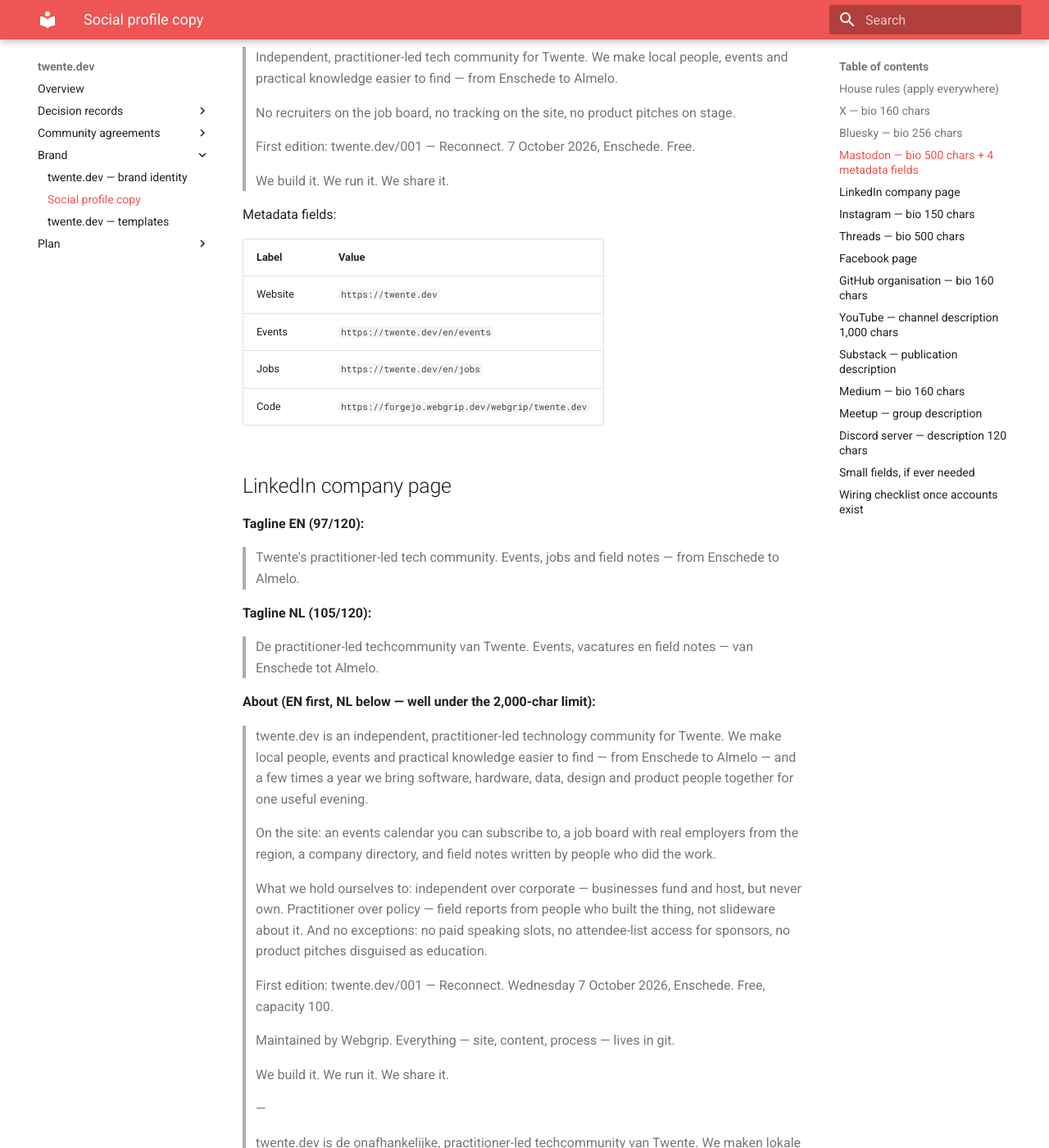
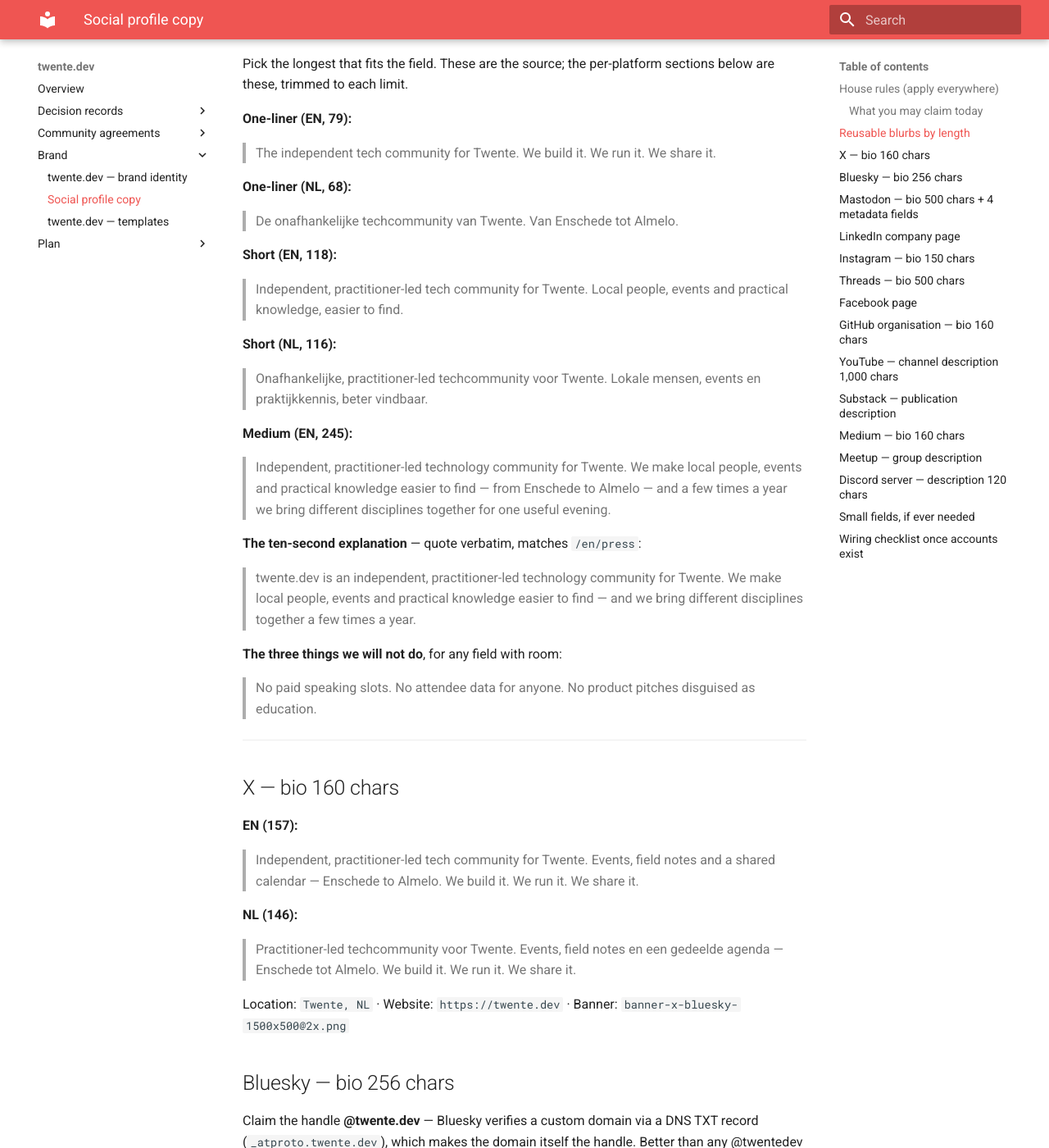
Before and after one commit to webgrip/twente.dev, an MkDocs documentation site: the page built from docs/brand/social-profile-copy.md, in a window 1280 px wide and 1400 px high, scrolled down 1648 px. Shown: the whole window at 82% size. Built offline with MkDocs 1.6.1 and Material for MkDocs 9.7.7, drawn with Linux system fonts in a browser that asks for light colours; some of the changed text lies outside the part shown.

Commit message:
docs(brand): rewrite social copy — it advertised a deleted job board
Every bio in this file promised a job board. ADR-0009 deleted it, and
twente.dev/en/jobs and /nl/vacatures both return 404 — checked today.
Fourteen references across X, LinkedIn, Instagram, Facebook, YouTube,
Meetup, Discord, TikTok and Reddit, plus a Mastodon metadata field
pointing at the dead URL as a verified profile link.

A profile bio is the one surface nobody re-reads after pasting, so this
was the worst possible place for a stale claim to sit. Also removed: the
company directory (still a placeholder) and every capacity figure — the
room is mid-change in VIK-673 and a bio should not carry a number that is
about to be wrong.

Added a "what you may claim today" table so the next edit checks reality
before writing copy, and a paste-time link check at the bottom.

New: reusable blurbs at fixed lengths (one-liner, short, medium, the
ten-second explanation, the three refusals) so a platform not listed here
does not get improvised copy. Every per-platform bio is derived from
those.

Character counts are now measured, not asserted. Twelve were wrong and one
was over its limit — the Dutch X bio at 162 against a 160 cap, which would
have been silently truncated on paste. Counts cover the full pasted string,
not the first line: an earlier pass measured line one of each multi-line
blockquote and reported "Medium (EN)" as 84 when it is 245.

Mastodon's four metadata URLs verified: three serve 200, the root answers
302, which is the locale redirect and not a fault.

VIK-801

Co-Authored-By: Claude Fable 5 <noreply@anthropic.com>

````diff
--- a/docs/brand/social-profile-copy.md
+++ b/docs/brand/social-profile-copy.md
@@ -3,6 +3,13 @@
 Bios, descriptions and about-texts for every platform twente.dev might register.
 Companion to the visual kit in `public/brand/social/`. Paste-ready; character counts
 are checked against each platform's current limits.
+
+> **Rewritten 2026-08-30.** The previous version advertised a job board across fourteen
+> places, including a Mastodon metadata link pointing at `twente.dev/en/jobs` — which
+> returns **404**. The job board was deleted by [ADR-0009](../adrs/0009-lean-launch-remove-job-board.md)
+> and the companies directory is still a placeholder. Every claim below is checked against
+> what the site actually serves today. **Do not reintroduce a feature to a bio before it
+> exists on the site** — a profile is the one surface nobody re-reads after pasting.
 
 ## House rules (apply everywhere)
 
@@ -14,9 +21,25 @@ are checked against each platform's current limits.
 - English is the default for platforms with an international dev audience
   (Bluesky, Mastodon, GitHub, Medium, Substack). Dutch for the local-first ones
   (Instagram, Facebook). LinkedIn gets both.
+- **Never state a capacity.** It lives in `src/config/site.ts` and is mid-change
+  (VIK-673). Say "free" and link; the page carries the number.
 - **Launch vs evergreen**: where a bio mentions twente.dev/001, swap that line out
   after the event — same split as the launch/evergreen banners in the kit.
 - Avatar: `avatar-1024.png` everywhere. Banners per platform from `public/brand/social/`.
+
+### What you may claim today
+
+| Claim                                        | Status                                                             |
+| -------------------------------------------- | ------------------------------------------------------------------ |
+| Events calendar you can subscribe to (ICS)   | ✅ live                                                            |
+| Field notes / articles by practitioners      | ✅ live                                                            |
+| Numbered flagship events, starting with /001 | ✅ live                                                            |
+| Partner compact, published terms             | ✅ live                                                            |
+| No cookies, no tracking, everything in git   | ✅ live                                                            |
+| Community directory                          | ⚠️ page live, listings **not yet published** — say "in the making" |
+| Company directory                            | ⚠️ placeholder — do not claim                                      |
+| Job board                                    | ❌ **deleted** — never mention                                     |
+| Newsletter                                   | ⚠️ not open yet — do not promise a signup                          |
 
 Launch line to append where a field has room (drop after 7 Oct 2026):
 
@@ -25,15 +48,57 @@ Launch line to append where a field has room (drop after 7 Oct 2026):
 
 ---
 
+## Reusable blurbs by length
+
+Pick the longest that fits the field. These are the source; the per-platform sections
+below are these, trimmed to each limit.
+
+**One-liner (EN, 79):**
+
+> The independent tech community for Twente. We build it. We run it. We share it.
+
+**One-liner (NL, 68):**
+
+> De onafhankelijke techcommunity van Twente. Van Enschede tot Almelo.
+
+**Short (EN, 118):**
+
+> Independent, practitioner-led tech community for Twente. Local people, events and
+> practical knowledge, easier to find.
+
+**Short (NL, 116):**
+
+> Onafhankelijke, practitioner-led techcommunity voor Twente. Lokale mensen, events en
+> praktijkkennis, beter vindbaar.
+
+**Medium (EN, 245):**
+
+> Independent, practitioner-led technology community for Twente. We make local people,
+> events and practical knowledge easier to find — from Enschede to Almelo — and a few
+> times a year we bring different disciplines together for one useful evening.
+
+**The ten-second explanation** — quote verbatim, matches `/en/press`:
+
+> twente.dev is an independent, practitioner-led technology community for Twente. We make
+> local people, events and practical knowledge easier to find — and we bring different
+> disciplines together a few times a year.
+
+**The three things we will not do**, for any field with room:
+
+> No paid speaking slots. No attendee data for anyone. No product pitches disguised as
+> education.
+
+---
+
 ## X — bio 160 chars
 
-**EN (159):**
+**EN (157):**
 
-> Practitioner-led tech community for Twente. Events, jobs, field notes — from Enschede to Almelo. Independent, no tracking. We build it. We run it. We share it.
+> Independent, practitioner-led tech community for Twente. Events, field notes and a shared calendar — Enschede to Almelo. We build it. We run it. We share it.
 
-**NL (153):**
+**NL (146):**
 
-> Practitioner-led techcommunity voor Twente. Events, vacatures, field notes — van Enschede tot Almelo. Onafhankelijk. We build it. We run it. We share it.
+> Practitioner-led techcommunity voor Twente. Events, field notes en een gedeelde agenda — Enschede tot Almelo. We build it. We run it. We share it.
 
 Location: `Twente, NL` · Website: `https://twente.dev` · Banner: `banner-x-bluesky-1500x500@2x.png`
 
@@ -45,7 +110,7 @@ than any @twentedev variant.
 
 **EN (245):**
 
-> Independent, practitioner-led tech community for Twente. We make local people, events and practical knowledge easier to find — from Enschede to Almelo. No recruiters, no tracking, no product pitches on stage. We build it. We run it. We share it.
+> Independent, practitioner-led tech community for Twente. We make local people, events and practical knowledge easier to find — from Enschede to Almelo. No tracking, no recruiters, no product pitches on stage. We build it. We run it. We share it.
 
 ## Mastodon — bio 500 chars + 4 metadata fields
 
@@ -56,42 +121,45 @@ metadata fields show as verified.
 
 > Independent, practitioner-led tech community for Twente. We make local people, events and practical knowledge easier to find — from Enschede to Almelo.
 >
-> No recruiters on the job board, no tracking on the site, no product pitches on stage.
+> No tracking on the site, no product pitches on stage, no attendee data for anyone.
 >
 > First edition: twente.dev/001 — Reconnect. 7 October 2026, Enschede. Free.
 >
 > We build it. We run it. We share it.
 
-Metadata fields:
+Metadata fields — **all four checked 2026-08-30.** Three serve 200; `https://twente.dev`
+answers 302, which is the deliberate locale redirect to `/nl` or `/en`, not a fault:
 
-| Label   | Value                                            |
-| ------- | ------------------------------------------------ |
-| Website | `https://twente.dev`                             |
-| Events  | `https://twente.dev/en/events`                   |
-| Jobs    | `https://twente.dev/en/jobs`                     |
-| Code    | `https://forgejo.webgrip.dev/webgrip/twente.dev` |
+| Label    | Value                                            |
+| -------- | ------------------------------------------------ |
+| Website  | `https://twente.dev`                             |
+| Events   | `https://twente.dev/en/events`                   |
+| Partners | `https://twente.dev/en/partners`                 |
+| Code     | `https://forgejo.webgrip.dev/webgrip/twente.dev` |
 
 ## LinkedIn company page
 
-**Tagline EN (97/120):**
+**Tagline EN (105/120):**
 
-> Twente's practitioner-led tech community. Events, jobs and field notes — from Enschede to Almelo.
+> Twente's practitioner-led tech community. Events, field notes and a shared calendar — Enschede to Almelo.
 
-**Tagline NL (105/120):**
+**Tagline NL (115/120):**
 
-> De practitioner-led techcommunity van Twente. Events, vacatures en field notes — van Enschede tot Almelo.
+> De practitioner-led techcommunity van Twente. Events, field notes en een gedeelde agenda — van Enschede tot Almelo.
 
 **About (EN first, NL below — well under the 2,000-char limit):**
 
 > twente.dev is an independent, practitioner-led technology community for Twente. We make local people, events and practical knowledge easier to find — from Enschede to Almelo — and a few times a year we bring software, hardware, data, design and product people together for one useful evening.
 >
-> On the site: an events calendar you can subscribe to, a job board with real employers from the region, a company directory, and field notes written by people who did the work.
+> On the site: an events calendar you can subscribe to, field notes written by people who did the work, and a directory of the region's communities — which we are building with those communities, not about them.
 >
-> What we hold ourselves to: independent over corporate — businesses fund and host, but never own. Practitioner over policy — field reports from people who built the thing, not slideware about it. And no exceptions: no paid speaking slots, no attendee-list access for sponsors, no product pitches disguised as education.
+> What we hold ourselves to: independent over corporate — businesses fund and host, but never own. Practitioner over policy — field reports from people who built the thing, not slideware about it. And no exceptions: no paid speaking slots, no attendee data for anyone, no product pitches disguised as education.
 >
-> First edition: twente.dev/001 — Reconnect. Wednesday 7 October 2026, Enschede. Free, capacity 100.
+> Existing meetups keep their own identity, their own list and their own stage. We make them easier to find and always link to the source. Our terms with them are published at twente.dev/en/partners.
 >
-> Maintained by Webgrip. Everything — site, content, process — lives in git.
+> First edition: twente.dev/001 — Reconnect. Wednesday 7 October 2026, Enschede. Free.
+>
+> Funded by its founder through Webgrip, with time and a small budget from Code14. Everything — site, content, process — lives in git.
 >
 > We build it. We run it. We share it.
 >
@@ -103,9 +171,9 @@ Banners: `banner-linkedin-page-1128x191@2x.png` (page) · `banner-linkedin-1584x
 
 ## Instagram — bio 150 chars
 
-**NL (138):**
+**NL (148):**
 
-> Techcommunity voor Twente. Events, vacatures en field notes — van Enschede tot Almelo. Geen tracking. We build it. We run it. We share it.
+> Techcommunity voor Twente. Events, field notes en een gedeelde agenda — van Enschede tot Almelo. Geen tracking. We build it. We run it. We share it.
 
 Website field: `https://twente.dev`
 
@@ -115,17 +183,17 @@ Reuse the Bluesky EN bio; append the launch line while /001 is upcoming.
 
 ## Facebook page
 
-**Intro EN/NL mix (92/101):**
+**Intro EN/NL mix (96/101):**
 
-> Practitioner-led techcommunity voor Twente. Events, vacatures en field notes. Geen tracking.
+> Practitioner-led techcommunity voor Twente. Events, field notes, gedeelde agenda. Geen tracking.
 
 **About (NL):**
 
 > twente.dev is een onafhankelijke, practitioner-led techcommunity voor Twente. We maken lokale mensen, events en praktijkkennis beter vindbaar — van Enschede tot Almelo — en brengen een paar keer per jaar makers uit software, hardware, data, design en product bij elkaar voor één nuttige avond.
 >
-> Op de site: een events-kalender waarop je je kunt abonneren, vacatures van echte werkgevers uit de regio (geen recruiters, geen doorplaatsingen), een bedrijvengids en field notes van mensen die het werk zelf deden.
+> Op de site: een events-kalender waarop je je kunt abonneren, field notes van mensen die het werk zelf deden, en een gids van de community's in de regio — die we mét die community's bouwen, niet over ze heen.
 >
-> Bestaande meetups houden hun eigen identiteit, hun eigen lijst en hun eigen podium — wij maken ze beter vindbaar en verwijzen altijd door naar de bron.
+> Bestaande meetups houden hun eigen identiteit, hun eigen lijst en hun eigen podium — wij maken ze beter vindbaar en verwijzen altijd door naar de bron. Wat we met ze afspreken staat op twente.dev/nl/partners.
 >
 > We build it. We run it. We share it.
 
@@ -146,14 +214,15 @@ Website: `https://twente.dev`. Pin a README that links the canonical repo on
 >
 > What you will not find here: product pitches disguised as talks, recruiter content, or speakers presenting work they did not do themselves.
 >
-> Editions run a few times a year, from Enschede to Almelo. The calendar, job board and field notes live at https://twente.dev — no cookies, no tracking.
+> Editions run a few times a year, from Enschede to Almelo. The calendar and the field notes live at https://twente.dev — no cookies, no tracking.
 >
 > We build it. We run it. We share it.
 
 ## Substack — publication description
 
 Note: the playbook settles the newsletter on Brevo (double opt-in, open tracking
-off). If a Substack presence exists anyway, it mirrors the field-note framing:
+off), and it is **not open yet** — do not link a signup until it is. If a Substack
+presence exists anyway, it mirrors the field-note framing:
 
 **Short description:**
 
@@ -181,11 +250,11 @@ Syndicated posts always carry the canonical URL back to twente.dev.
 
 > twente.dev is an independent, practitioner-led tech community for Twente. A few times a year we bring software, hardware, data, design and product people together for one useful evening: 12-minute field reports from people who did the work, and enough time to actually meet each other. One useful idea, one useful introduction, one reason to return.
 >
-> This group is only for our own editions. Twente already has good meetups — they keep their own identity, their own list and their own stage. We list them at twente.dev/en/communities and always link to the source.
+> This group is only for our own editions. Twente already has good meetups — they keep their own identity, their own list and their own stage. Our terms with them are published at twente.dev/en/partners, including the part where we do not run events on their nights and do not approach their sponsors.
 >
-> What we hold ourselves to: no paid speaking slots, no attendee-list access for sponsors, no product pitches disguised as education.
+> What we hold ourselves to: no paid speaking slots, no attendee data for anyone, no product pitches disguised as education.
 >
-> First edition: twente.dev/001 — Reconnect. Wednesday 7 October 2026, Enschede. Doors and food at 18:00, programme at 18:45, hard finish at 21:30. Free, capacity 100.
+> First edition: twente.dev/001 — Reconnect. Wednesday 7 October 2026, Enschede. Doors and food at 18:00, programme at 18:45, hard finish at 21:30. Free.
 >
 > We build it. We run it. We share it.
 
@@ -197,13 +266,13 @@ Syndicated posts always carry the canonical URL back to twente.dev.
 
 Welcome-channel blurb:
 
-> This is the twente.dev server — the independent, practitioner-led tech community for Twente. Say who you are and what you build. Ask for help, offer help, post what you learned. No recruiters, no product pitches; job listings go through twente.dev/en/jobs.
+> This is the twente.dev server — the independent, practitioner-led tech community for Twente. Say who you are and what you build. Ask for help, offer help, post what you learned. No recruiters and no product pitches; this is not a place to advertise vacancies.
 
 ## Small fields, if ever needed
 
-- **TikTok (58/80):** `Techcommunity voor Twente. Events, vacatures, field notes.`
+- **TikTok (61/80):** `Techcommunity voor Twente. Events, field notes, gedeelde agenda.`
 - **WhatsApp channel:** `Events en open calls uit de Twentse techcommunity. Van Enschede tot Almelo, geen tracking.`
-- **Reddit community description:** `The independent, practitioner-led tech community for Twente. Events, jobs and field notes — twente.dev.`
+- **Reddit community description:** `The independent, practitioner-led tech community for Twente. Events and field notes — twente.dev.`
 
 ---
 
@@ -213,3 +282,12 @@ Welcome-channel blurb:
 - Set `twitter:site` in `src/components/BaseHead.astro` once the X handle exists.
 - Add `rel="me"` links (footer or press page) for Mastodon verification.
 - Add the handles to both press pages so journalists find them.
+- **Re-check every claim before pasting.** Run the link check below; a bio is the one
+  surface nobody revisits, so a dead link there outlives every other kind.
+
+```bash
+# Every URL this file hands to a profile field must serve 200.
+for u in / /en/events /en/partners /en/about /en/press /nl/partners; do
+  printf "%-18s " "$u"; curl -sS -o /dev/null -w "%{http_code}\n" "https://twente.dev$u"
+done
+```
````
Also changed, not shown: other parts of docs/brand/social-profile-copy.md (+1 -1 lines).
